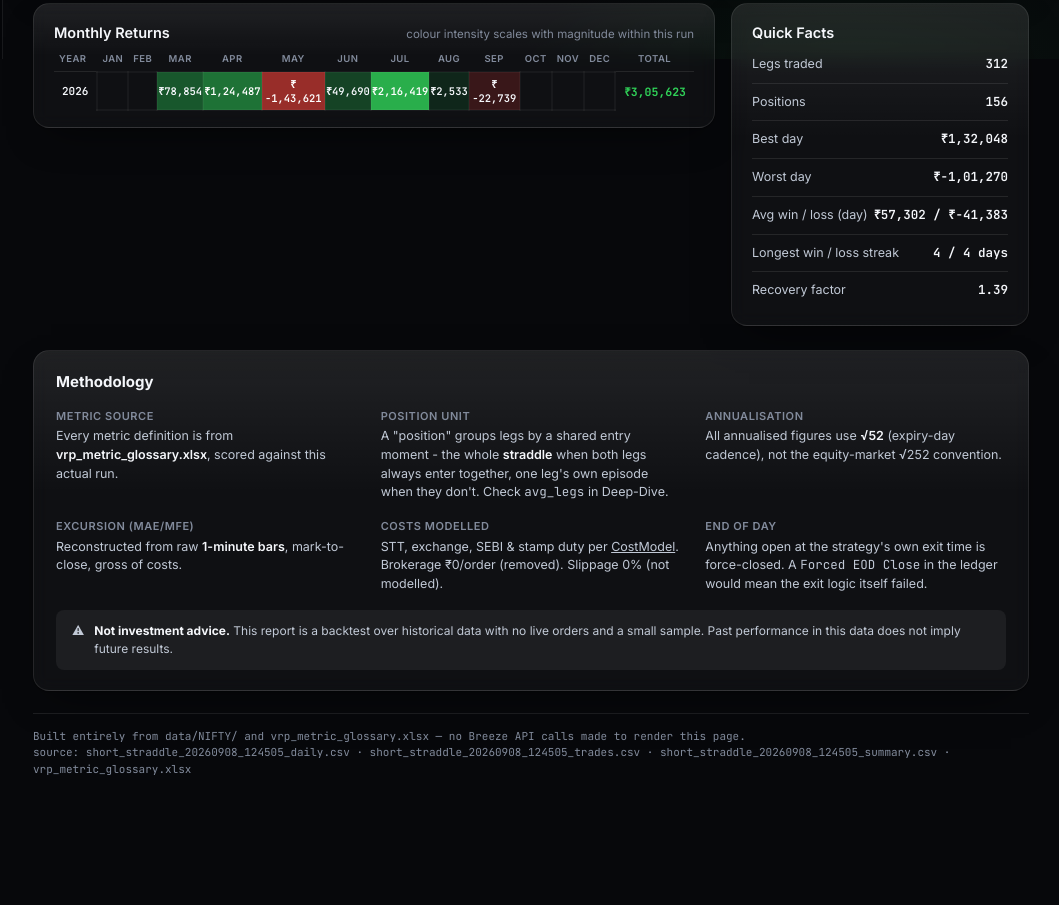
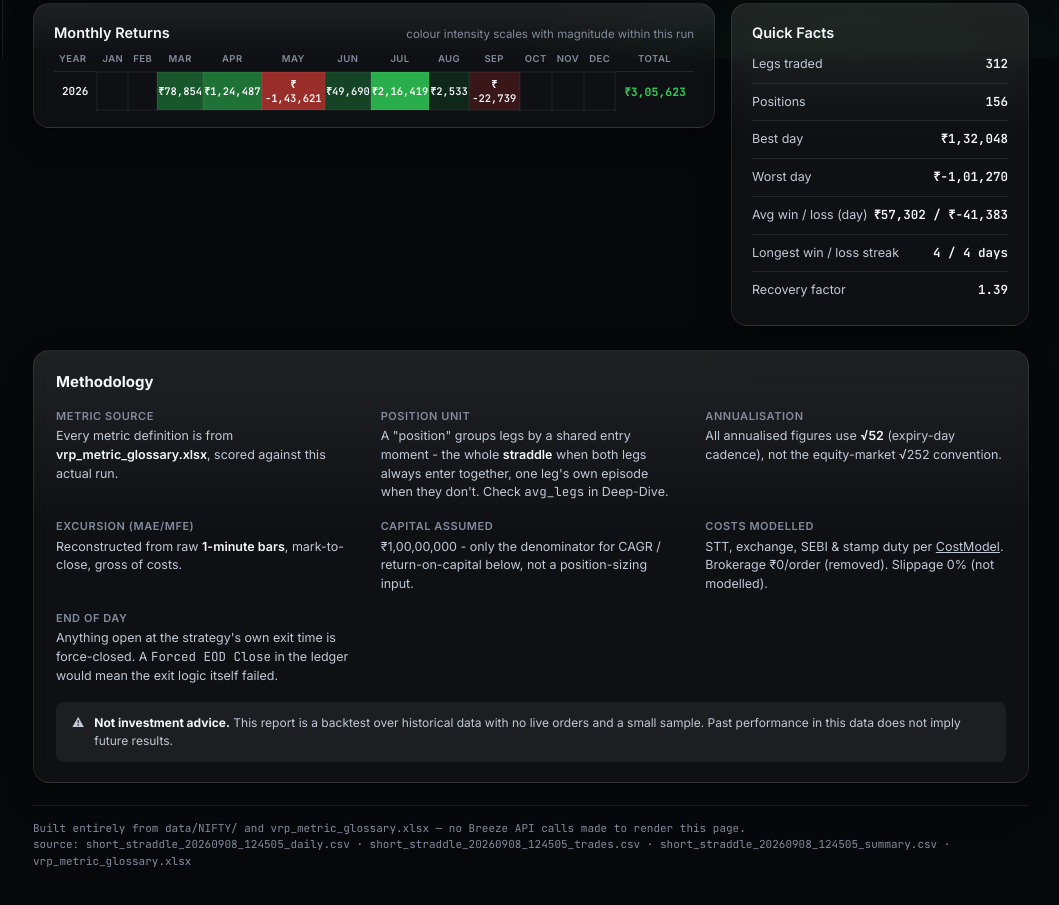
Before and after one commit to Krishang2004/options-strategy-reports, a plain HTML site: page short_straddle_20260908_124505_ledger.html in a window 1280 px wide. Shown: the part 741-1646 px from the top of the page, without its empty margins (221-1280 px from the left). Before the commit the page ends 1578 px from the top, so only its background shows below. Drawn offline with Linux system fonts and the light colour scheme.

Commit message:
Make capital/collateral a real input instead of a hardcoded Rs 1cr
run_backtest.py --capital lets you set the collateral a run is scored
against (default: unchanged, Rs 1cr, or a strategy's own config default).
It's saved into the run's summary so build_ledger.py picks it up
automatically on rebuild - no need to pass --capital twice. Every report's
Methodology section now states the capital it actually used, and is
explicit that it's only the CAGR/return-on-capital denominator, not a
position-sizing input (sizing is via lots, a separate, already-existing
config field). Old summaries saved before this existed still default
correctly to Rs 1cr.

Co-Authored-By: Claude Sonnet 5 <noreply@anthropic.com>

```diff
--- a/short_straddle_20260908_124505_ledger.html
+++ b/short_straddle_20260908_124505_ledger.html
@@ -431,6 +431,7 @@ footer.page-footer{ margin-top:22px; padding-top:14px; border-top:1px solid var(
         <div><dt>Position unit</dt><dd>A "position" groups legs by a shared entry moment - the whole <b>straddle</b> when both legs always enter together, one leg's own episode when they don't. Check <span class="mono">avg_legs</span> in Deep-Dive.</dd></div>
         <div><dt>Annualisation</dt><dd>All annualised figures use <b>√52</b> (expiry-day cadence), not the equity-market √252 convention.</dd></div>
         <div><dt>Excursion (MAE/MFE)</dt><dd>Reconstructed from raw <b>1-minute bars</b>, mark-to-close, gross of costs.</dd></div>
+        <div><dt>Capital assumed</dt><dd id="methodCapital">—</dd></div>
         <div><dt>Costs modelled</dt><dd id="methodCosts">—</dd></div>
         <div><dt>End of day</dt><dd>Anything open at the strategy's own exit time is force-closed. A <span class="mono">Forced EOD Close</span> in the ledger would mean the exit logic itself failed.</dd></div>
       </dl>
@@ -545,6 +546,7 @@ footer.page-footer{ margin-top:22px; padding-top:14px; border-top:1px solid var(
   var slippageStr = meta.slippage_pct > 0 ? meta.slippage_pct+'% of each fill' : '0% (not modelled)';
   $('runInfo').innerHTML = 'Brokerage: <b>'+brokerageStr+'</b><br>Slippage: <b>'+slippageStr+'</b>';
   $('methodCosts').innerHTML = 'STT, exchange, SEBI &amp; stamp duty per <a href="#" style="text-decoration:underline;">CostModel</a>. Brokerage '+brokerageStr+'. Slippage '+slippageStr+'.';
+  $('methodCapital').textContent = inr(meta.capital, 0) + ' - only the denominator for CAGR / return-on-capital below, not a position-sizing input.';
 
   function list(id, items){ $(id).innerHTML = (items||[]).map(function(t){ return '<li>'+esc(t)+'</li>'; }).join(''); }
   list('entryRules', profile.entry_rules);
```
Also changed, not shown: chakravyuh_oi_recentre_20260909_112933_ledger.html (+2 -0 lines), chakravyuh_oi_recentre_20260909_122713_ledger.html (+2 -0 lines), chakravyuh_oi_recentre_20260909_213602_ledger.html (+2 -0 lines), chakravyuh_oi_recentre_20260909_213833_ledger.html (+2 -0 lines), market_mover_nf_20260910_170709_ledger.html (+3 -1 lines), market_mover_nf_20260911_130148_ledger.html (+2 -0 lines), nf_atm_straddle_recentre_20260908_135917_ledger.html (+2 -0 lines), nf_atm_straddle_recentre_20260909_122638_ledger.html (+2 -0 lines), nf_shifting_master_20260910_141350_ledger.html (+2 -0 lines), sensex_shifting_master_20260910_164610_ledger.html (+2 -0 lines), short_straddle_20260909_122625_ledger.html (+2 -0 lines), short_straddle_20260909_213257_ledger.html (+2 -0 lines).
